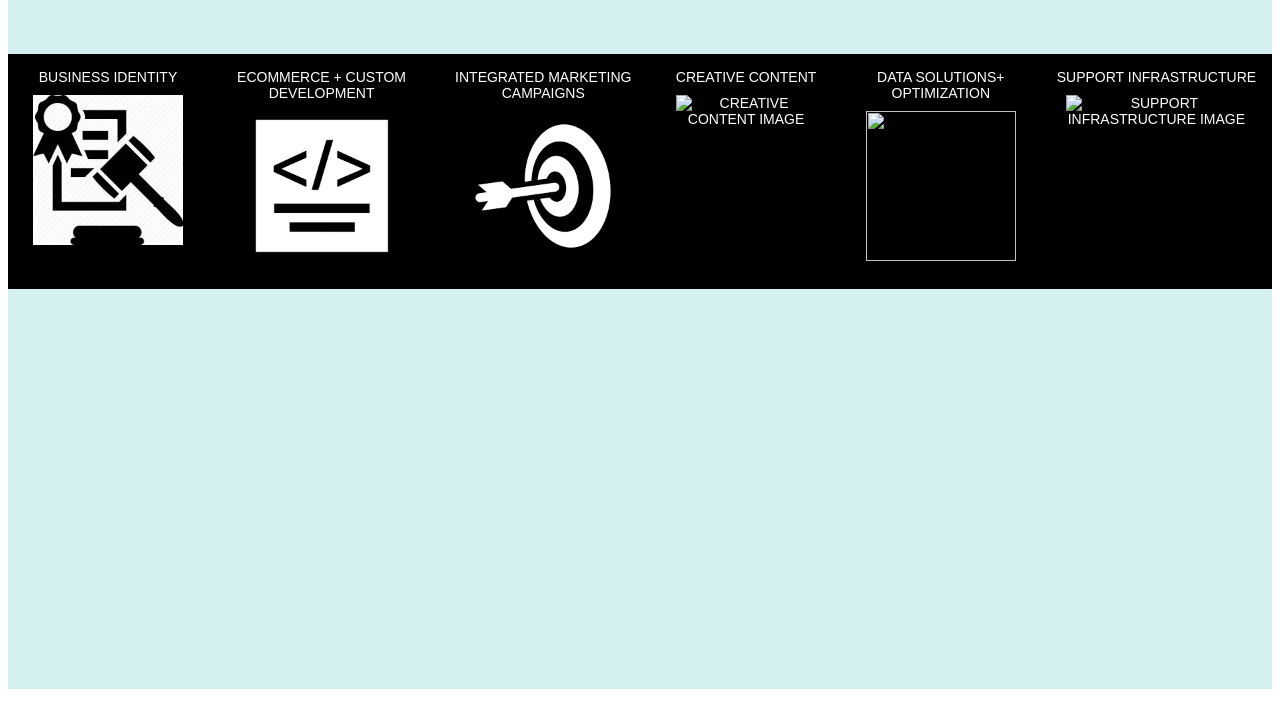
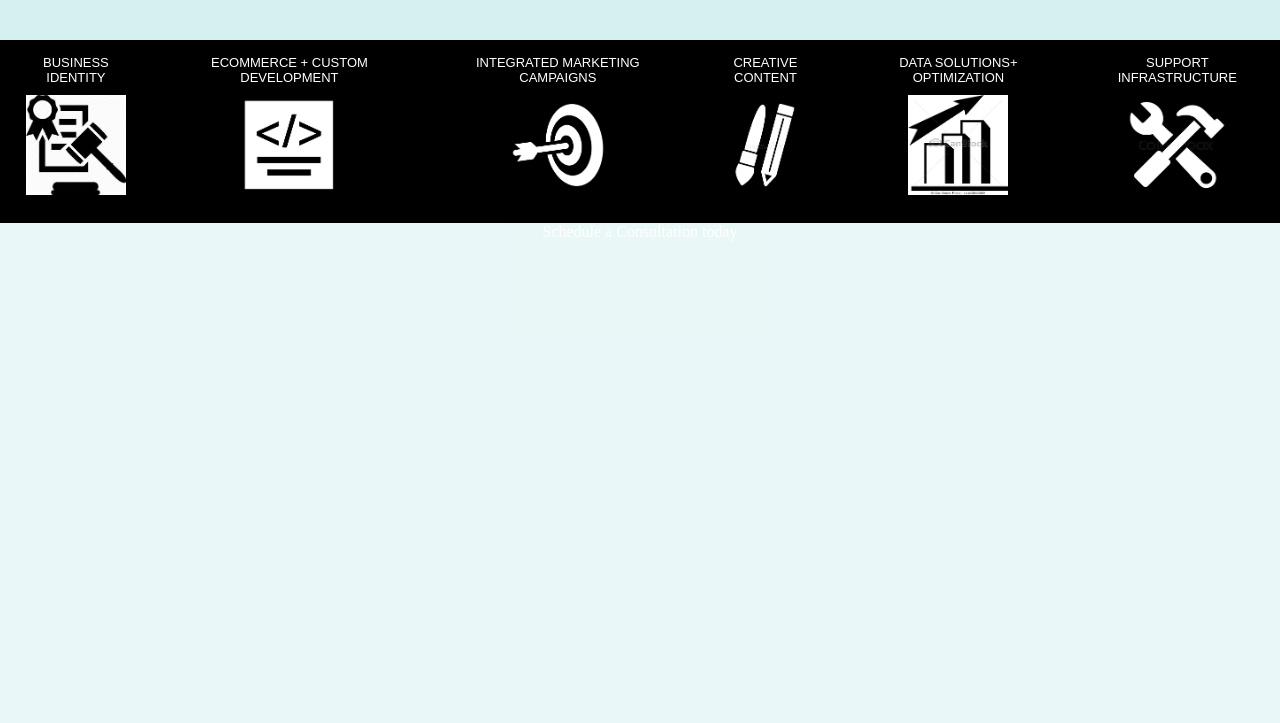
Before and after one commit to HarikaSuryam/TodoRepo, a plain HTML site: page index.html in a window 1280 px wide. Shown: the part 434-1157 px from the top of the page. Before the commit the page ends 1123 px from the top, so only its background shows below. Drawn offline with Linux system fonts and the light colour scheme.

Commit message:
new changes

```diff
--- a/index.html
+++ b/index.html
@@ -16,7 +16,7 @@
 			<div style="color:#1b820b">1-855-472-1892</div>
 	</div>
 </header>
-<article id="article_id">
+<section id="article_id">
 	<section id="section_id1">
 		<div class="center_bar">
 			<p class="center_heading">Sales-driven marketing+ecommerce</p>
@@ -30,17 +30,20 @@
 		</div>
 	</section>
 	<section id="section_id2" class="image_styling">
-		<div>business identity <br /> <img src="images/document.jpg" alt="business entity image"></div>
-		<div>ecommerce + custom development <br /> <img src="images/development.png" alt="ecommerce custom development image"></div>
-		<div>integrated marketing campaigns <br /> <img src="images/target.png" alt="marketing campaings image"> </div>
-		<div>creative content <br /> <img src="" alt="creative content image"> </div>
-		<div>data solutions+ optimization <br /> <img src="data optimization image"> </div>
-		<div>support infrastructure <br /> <img src="" alt="support infrastructure image"> </div>
+		<div>business identity <br /> <a href="#"><img src="images/document.jpg" alt="business entity image" href="#"></a></div>
+		<div>ecommerce + custom development <a href="#"><br /> <img src="images/development.png" alt="ecommerce custom development image"></a></div>
+		<div>integrated marketing campaigns <a href="#"><br /> <img src="images/target.png" alt="marketing campaings image"> </a></div>
+		<div>creative content <br /> <a href="#"><img src="images/creative.png" alt="creative content image"> </a></div>
+		<div>data solutions+ optimization <br /> <a href="#"><img src="images/graph.png" alt="data optimization image"> </a></div>
+		<div>support infrastructure <br /> <a href="#"><img src="images/support.png" alt="support infrastructure image"> </a></div>
 	</section>
 
-	<section id="section_id3">
+	<section id="section_id3" class="center_bar">
+
+		Schedule a Consultation today
+
 	</section>
-</article>
+</section>
 <footer></footer>
 </body>
 </html>
--- a/style.css
+++ b/style.css
@@ -1,15 +1,14 @@
 body{
 	display:block;
+	margin:0;
 }
 
 header{
-	margin:0;
 	left:0;
 	top:0;
 	background:#000000;
 	color:#ffffff;
 	width:100%;
-	height:80px;
 	position:fixed;
 }
 #header_image{
@@ -48,12 +47,13 @@ a{
 }
 
 #article_id{
-	display:flex;
-	flex-direction:column;
+	left:0;
+	top:0;
 	width:100%;
-	padding:0;
+	/* position:absolute;	 */
 	position:relative;
-	transform:translate(0px,80px);
+	transform:translate(0px,74px);
+	z-index : -1;
 }
 
 #section_id1
@@ -104,18 +104,23 @@ a{
 	color:#ffffff;
 	text-align:center;
 	text-transform:uppercase;
-	font-size:14px;
+	font-size:13px;
 }
 
 #section_id3
 {
-	height:400px;
+	height:500px;
 	width:100%;
 	background-color:#D4F0F1;
 }
+.section3_bg{
+	background-image:url("images/workplace.jpg");
+	background-attachment:fixed;
+	background-repeat:no-repeat;
+}
 
 .image_styling img{
-	height:150px;
-	width:150px;
+	height:100px;
+	width:100px;
 	padding:10px;
 }
```
Also changed, not shown: images/workplace.jpg (added).
